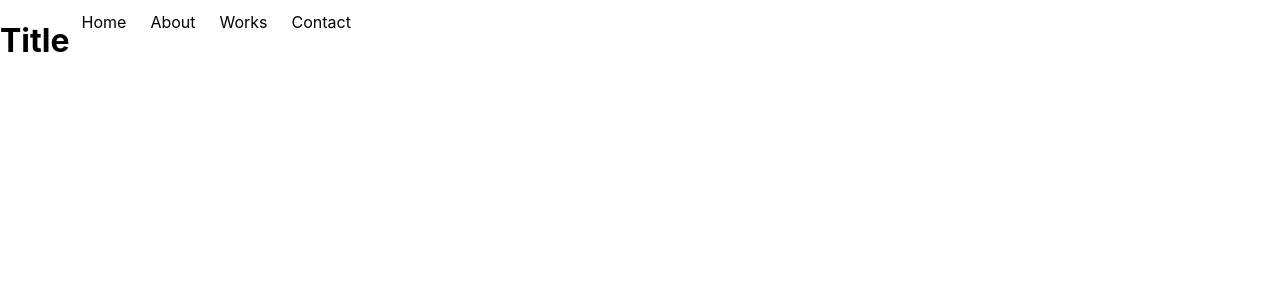
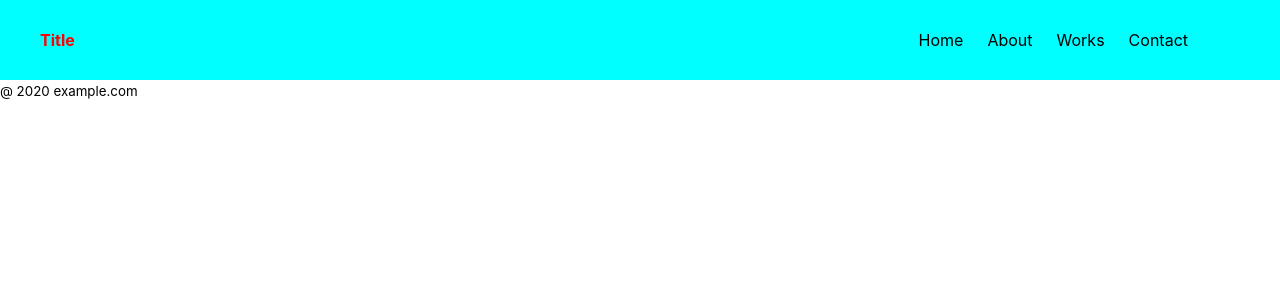
Before and after one commit to takumi1005/next-portfolio, a Next.js app: page / in a window 1280 px wide. Shown: the top 300 px of the page. Built offline with nearby package versions, Linux system fonts and the light colour scheme.

Commit message:
headerモック

```diff
--- a/package.json
+++ b/package.json
@@ -10,6 +10,8 @@
   "dependencies": {
     "next": "^10.0.1",
     "react": "^17.0.1",
-    "react-dom": "^17.0.1"
+    "react-dom": "^17.0.1",
+    "sass": "^1.29.0",
+    "styled-components": "^5.2.1"
   }
 }
--- a/src/components/header.jsx
+++ b/src/components/Header/Header.jsx
@@ -1,4 +1,5 @@
 import Link from "next/link";
+import Style from "./Header.module.scss"
 
 const items = [
   { href: "/", label: "Home" },
@@ -8,12 +9,12 @@ const items = [
 ];
 
 export const Header = () => (
-  <header style={{ display: "flex" }}>
-    <h1>Title</h1>
-    <nav>
+  <header className={Style.header}>
+    <div className={Style.title}>Title</div>
+    <nav className={Style.nav}>
       {items.map((item) => (
         <Link key={item.href} href={item.href}>
-          <a style={{ display: "inline-block", padding: 12 }}>{item.label}</a>
+          <a>{item.label}</a>
         </Link>
       ))}
     </nav>
--- /dev/null
+++ b/src/components/Header/Header.module.scss
@@ -0,0 +1,21 @@
+.header {
+  height: 80px;
+  background-color: aqua;
+  display: flex;
+  width: 100%;
+  flex-wrap: wrap;
+  justify-content: space-between;
+  .title {
+    margin-left: 40px;
+    font-weight: bold;
+    line-height: 80px;
+    color: red;
+  }
+  .nav {
+    line-height: 80px;
+    margin-right: 80px;
+    a {
+      padding: 12px;
+    }
+  }
+}
--- a/src/pages/index.js
+++ b/src/pages/index.js
@@ -1,14 +1,16 @@
 import Head from 'next/head';
-import { Header } from '../components/header';
+import { Footer } from '../components/Footer/footer';
+import { Header } from '../components/Header/Header';
 
 export default function Home() {
   return (
     <>
       <Head>
-        <title>Create Next App</title>
+        <title>Portfolio</title>
         <link rel="icon" href="/favicon.ico" />
       </Head>
       <Header />
+      <Footer />
     </>
   );
 }
```
Also changed, not shown: src/components/Footer/Footer.jsx (renamed from src/components/footer.jsx), 1 other file (tests, documents, lock files or other folders).
